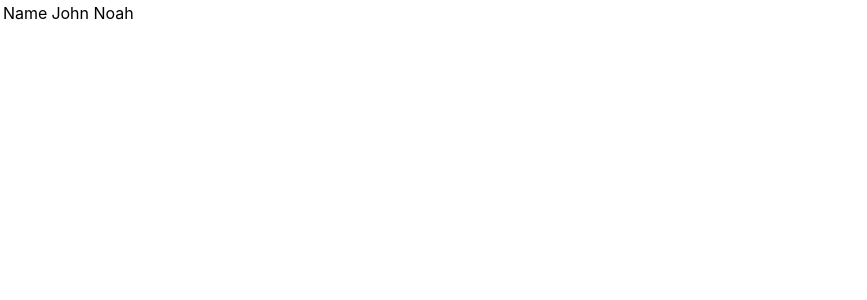
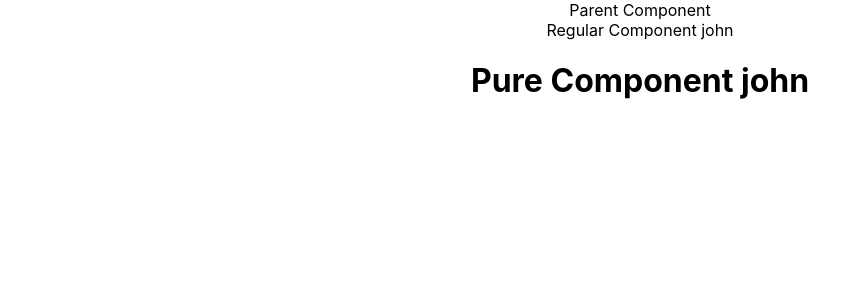
Before and after one commit to comexprt/dev-react-js-training, a React (Create React App) app: page / in a window 1280 px wide. Shown: the top 300 px of the page, without its empty margins (0-867 px from the left). Built offline with nearby package versions, Linux system fonts and the light colour scheme.

Commit message:
ReactJS Tutorial - 25 - Fragments

```diff
--- a/src/App.js
+++ b/src/App.js
@@ -1,7 +1,8 @@
 import React, { Component } from 'react'
 import './App.css';
-import FragmentDemo from './components/FragmentDemo'
-import Table from './components/Table';
+import PureComp from './components/PureComp';
+import RegComp from './components/RegComp';
+import ParentComp from './components/ParentComp';
 
 
 class App extends Component{
@@ -9,7 +10,7 @@
   render(){
     return (
       <div className="App">
-          <Table />
+         <ParentComp/>
       </div>
       )
   }
--- /dev/null
+++ b/src/components/ParentComp.js
@@ -0,0 +1,35 @@
+import React, { Component } from 'react'
+import RegComp from './RegComp'
+import PureComp from './PureComp'
+
+class ParentComp extends Component{
+
+  constructor(props) {
+      super(props)
+
+      this.state = {
+          name : 'john'
+      }
+  }
+componentDidMount(){
+    setInterval(()=>{
+        this.setState({
+            name : 'john'
+        })
+    }, 2000)
+}
+
+  render(){
+    console.log('*********** Parent comp Render ***********')
+    return (
+      <div className="App">
+          Parent Component
+          <RegComp name={this.state.name}></RegComp>
+          <PureComp name={this.state.name}></PureComp>
+      </div>
+      )
+  }
+
+}
+
+export default ParentComp;
--- /dev/null
+++ b/src/components/PureComp.js
@@ -0,0 +1,14 @@
+import React, { PureComponent } from 'react'
+
+class PureComp extends PureComponent{
+    render(){
+
+    console.log('Pure comp Render')
+
+    return (
+        <h1>Pure Component {this.props.name}</h1>
+    )
+    }
+}
+
+export default PureComp
--- /dev/null
+++ b/src/components/RegComp.js
@@ -0,0 +1,16 @@
+import React, { Component } from 'react'
+
+class RegComp extends Component{
+
+  render(){
+    console.log('Regular comp Render')
+    return (
+      <div>
+          Regular Component {this.props.name}
+      </div>
+      )
+  }
+
+}
+
+export default RegComp;
```
